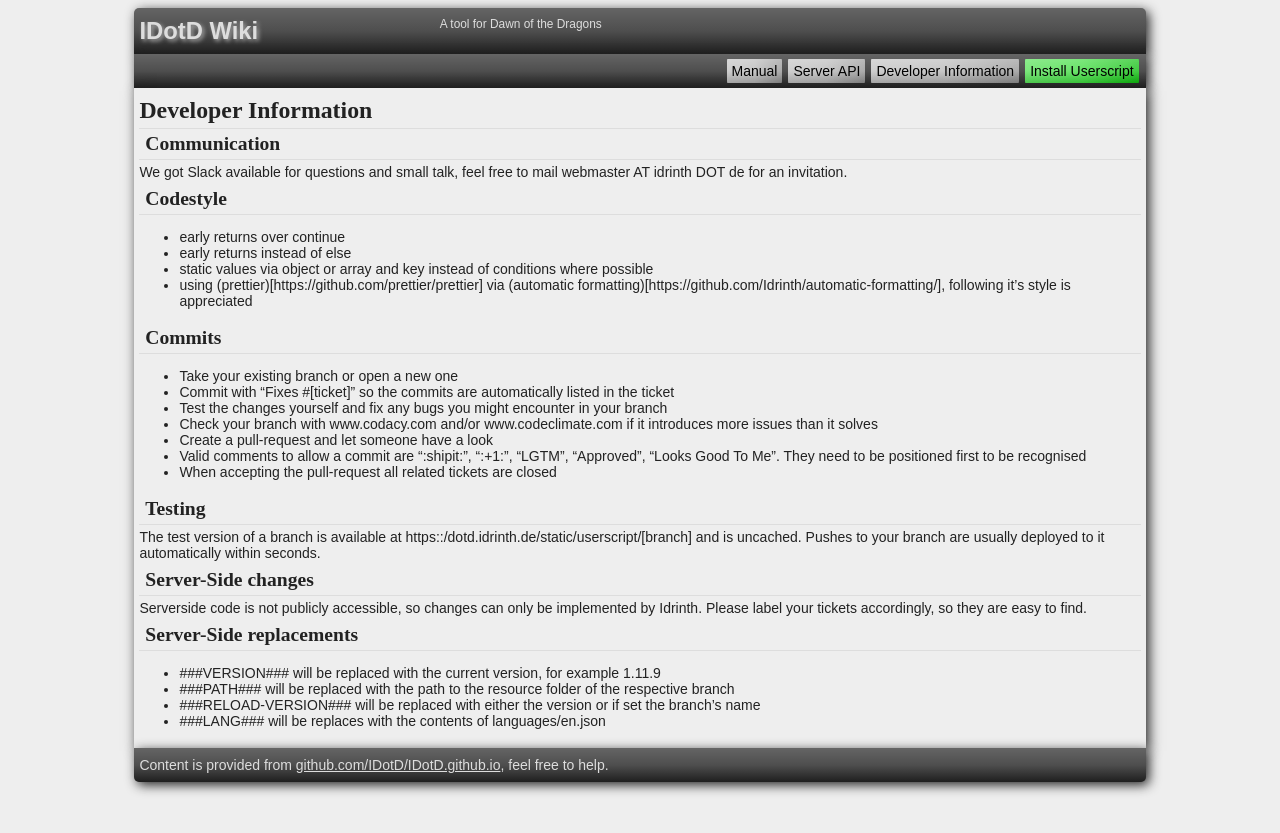
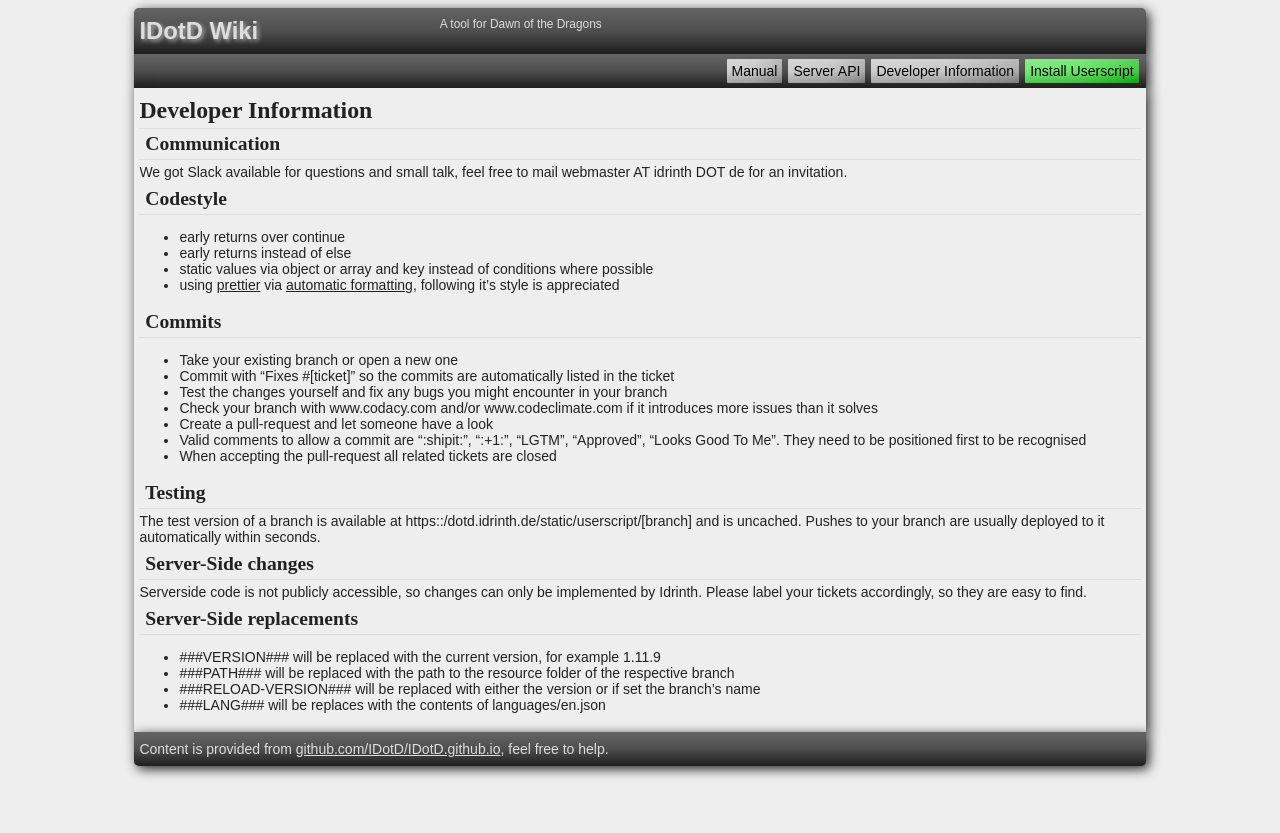
Before and after one commit to IDotD/IDotD.github.io, a Jekyll site: the page built from developer-information.md, in a window 1280 px wide. Shown: the top 833 px of the page. Built offline with Jekyll 4.4.1, drawn with Linux system fonts in a browser that asks for light colours.

Commit message:
link-fixing

```diff
--- a/developer-information.md
+++ b/developer-information.md
@@ -11,7 +11,7 @@ We got Slack available for questions and small talk, feel free to mail webmaster
 - early returns over continue
 - early returns instead of else
 - static values via object or array and key instead of conditions where possible
-- using (prettier)[https://github.com/prettier/prettier] via (automatic formatting)[https://github.com/Idrinth/automatic-formatting/], following it's style is appreciated
+- using [prettier](https://github.com/prettier/prettier) via [automatic formatting](https://github.com/Idrinth/automatic-formatting/), following it's style is appreciated
 
 ## Commits
 
```
